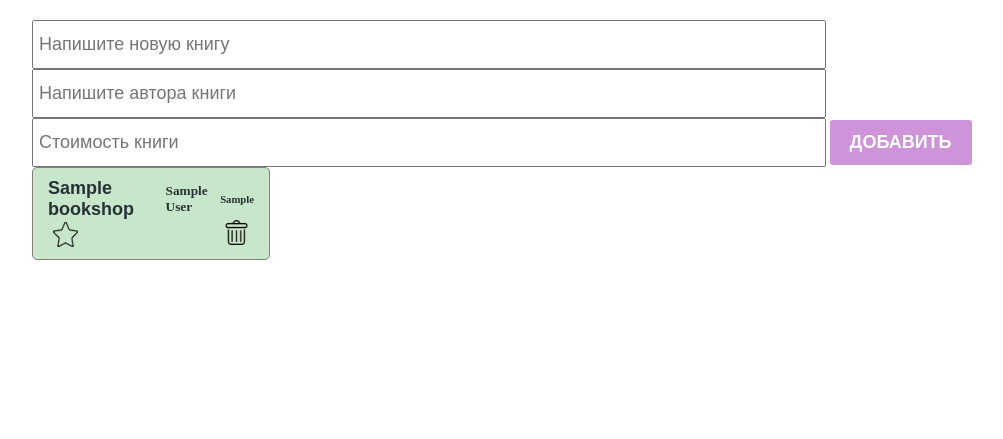
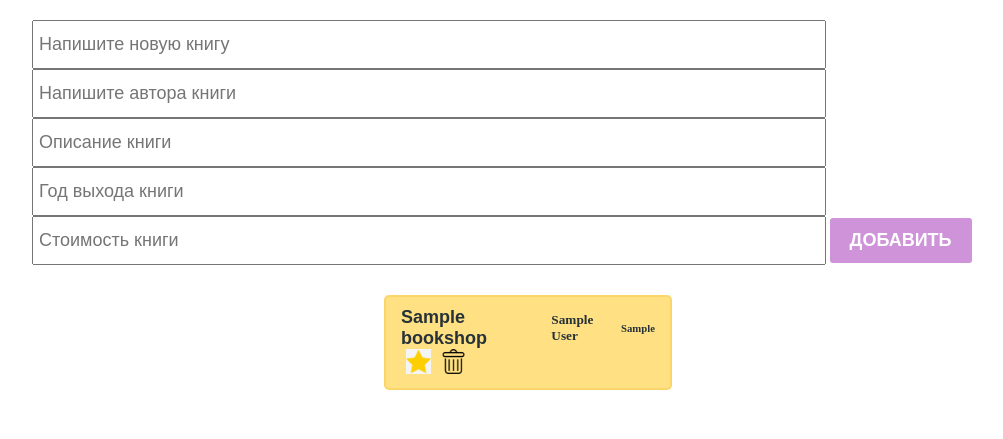
Before and after one commit to ElenaSharpilova/todo, a Django app: page /books/ in a window 1280 px wide. Shown: the top 439 px of the page, without its empty margins (112-1115 px from the left). Run offline with Django 3.2, Linux system fonts and the light colour scheme; tables that the repository leaves empty hold one stand-in row (values such as "Sample post").

Commit message:
added books_detail.html and marked to books_html

```diff
--- a/main/templates/books.html
+++ b/main/templates/books.html
@@ -29,29 +29,57 @@
                 <input
                 class="create_input"
                 type="text"
+                placeholder="Описание книги"
+                name="book_description"
+                />
+                <input
+                class="create_input"
+                type="text"
+                placeholder="Год выхода книги"
+                name="book_year"
+                />
+                <input
+                class="create_input"
+                type="text"
                 placeholder="Стоимость книги"
                 name="book_price"
                 />
                 <button class="create_button">Добавить</button>
             </form>
+        </div>
+
+        <div class="todo_container ">
 
             {% for books in books_list %}
-            <div class="todo_item">
+            <div class="todo_item
+                {% if books.is_favorites %}
+                    marked
+                {% endif %}
+            ">
                 <div class="todo_item_header">
+                    <!-- <label class="checkbox_container"> -->
+                        <!-- <input type="checkbox"/> -->
+                            <!-- <span class="checkmark"></span> -->
+                    <!-- </label> -->
                     <h4>{{ books.title }}</h4>
                     <h5>{{ books.author }}</h5>
                     <h6>{{ books.price }}</h6>
                 </div>
 
                 <div class="todo_item_footer">
-                    <!-- <div class="action_buttons"> -->
-                        <img src="{% static './icons/unmarked.png' %}" />
+                    <div class="action_buttons">
+                    {% if books.is_favorites %}
+                        <a href="{% url 'mark-books' books.id %}"><img src="{% static './icons/marked.png' %}" /></a>
+                    {% else %}
+                        <a href="{% url 'mark-books' books.id %}"><img src="{% static './icons/unmarked.png' %}" /></a>
+                    {% endif %}
+
                         <a href="{% url 'delete-books' books.id %}"><img src="{% static './icons/delete2.png' %}" /></a>
                     </div>
-
+                </div>
             </div>
         {% endfor %}
-
+        </div>
     </section>
 </body>
 </html>
--- a/main/views.py
+++ b/main/views.py
@@ -39,7 +39,9 @@ def add_book(request):
     text = form["book_text"]
     avtor = form["book_author"]
     cost = form["book_price"]
-    book = BookShop(title=text, author=avtor, price=cost)
+    opisanie = form ["book_description"]
+    god = form ["book_year"]
+    book = BookShop(title=text, author=avtor, price=cost, description=opisanie, year="book_year")
     book.save()
     return redirect(books)
 
@@ -59,6 +61,12 @@ def delete_books(request, id):
     book.delete()
     return redirect(books)
 
+def mark_books(request, id):
+    book = BookShop.objects.get(id=id)
+    book.is_favorites = True
+    book.save()
+    return redirect(books)
+
 def close_todo(request, id):
     todo = ToDo.objects.get(id=id)
     todo.is_closed = not todo.is_closed
--- a/todo/urls.py
+++ b/todo/urls.py
@@ -35,5 +35,6 @@ urlpatterns = [
     path("mark-todo/<id>/", mark_todo, name="mark-todo"),
     path("delete-books/<id>/", delete_books, name="delete-books"),
     path("close-todo/<id>/", close_todo, name="close-todo"),
+    path("mark-books/<id>/", mark_books, name="mark-books"),
 ]   + static(settings.STATIC_URL, document_root=settings.STATIC_ROOT) \
     + static(settings.MEDIA_URL, document_root=settings.MEDIA_ROOT)
```
Also changed, not shown: main/templates/books_detail.html (added, +11 -0 lines).
